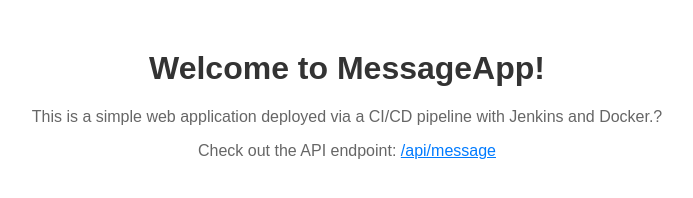
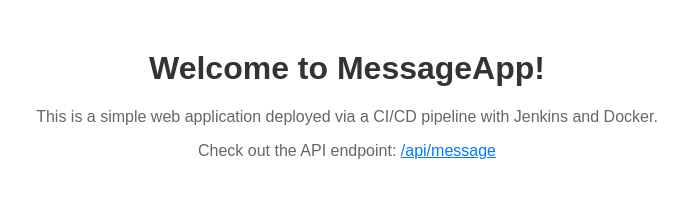
Before and after one commit to pallavihere/devops-project, a website: page index.html in a window 1280 px wide. Shown: the full height of the page, 293-986 px from the left. Drawn offline with Linux system fonts and the light colour scheme.

Commit message:
Fix typo in index.html paragraph

```diff
--- a/index.html
+++ b/index.html
@@ -13,7 +13,7 @@
 </head>
 <body>
     <h1>Welcome to MessageApp!</h1>
-    <p>This is a simple web application deployed via a CI/CD pipeline with Jenkins and Docker.?</p>
+    <p>This is a simple web application deployed via a CI/CD pipeline with Jenkins and Docker.</p>
     <p>Check out the API endpoint: <a href="/api/message">/api/message</a></p>
 </body>
 </html>
```
